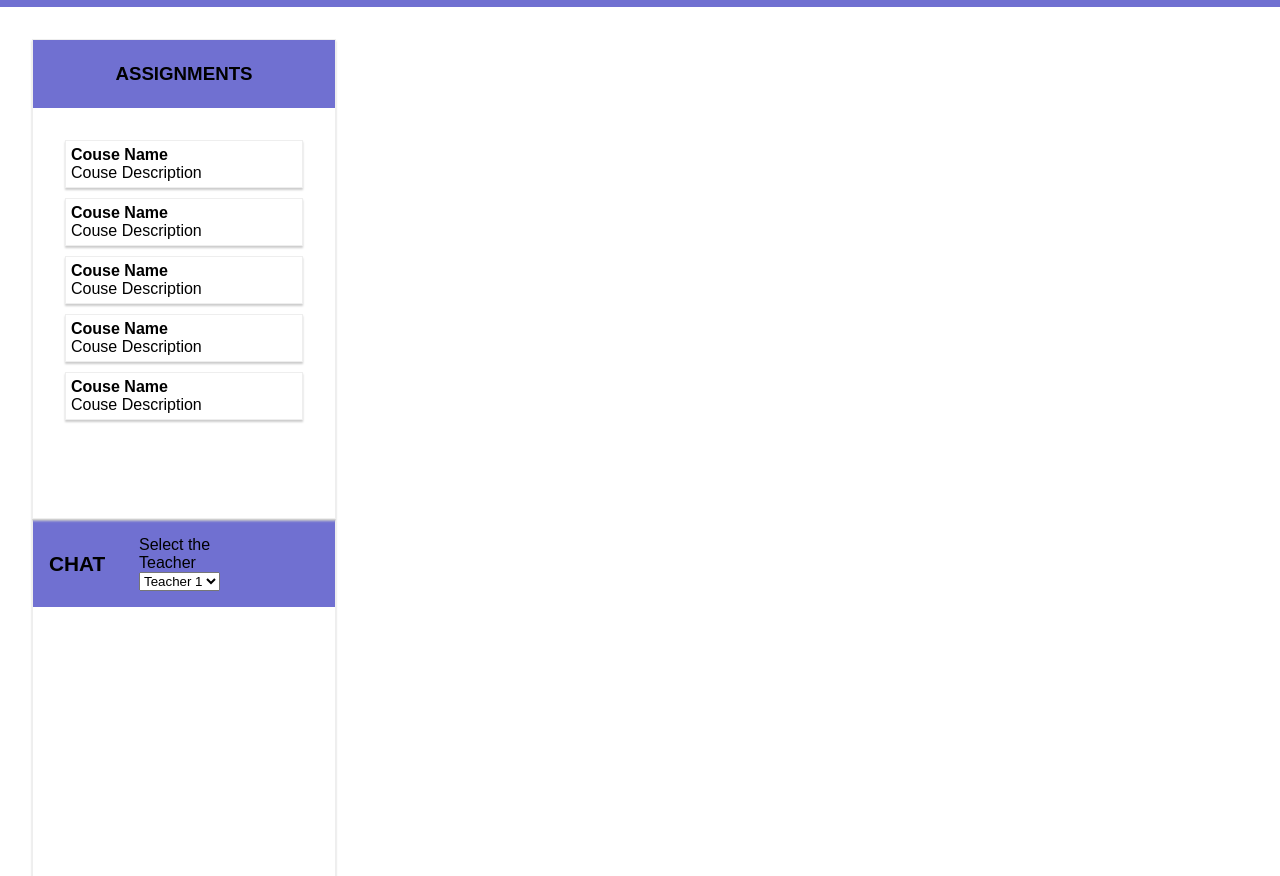
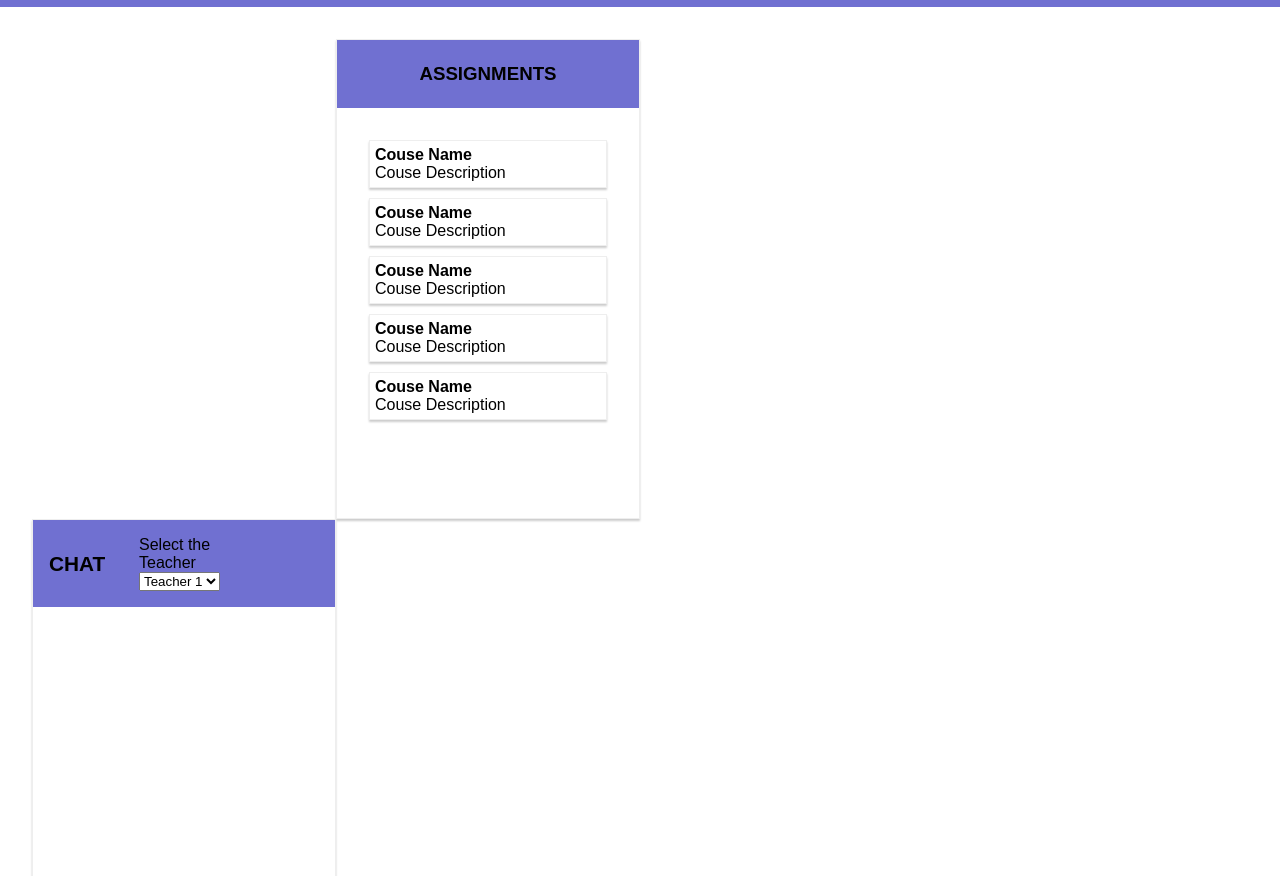
Before and after one commit to hnakodkar/Parade-App, a plain HTML site: page Front-End/index.html in a window 1280 px wide. Shown: the part 76-952 px from the top of the page. Drawn offline with Linux system fonts and the light colour scheme.

```diff
--- a/Front-End/js/app.js
+++ b/Front-End/js/app.js
@@ -40,12 +40,12 @@ const anchor = document.querySelector('.anchor');
 const footerAnchor = document.querySelector('.footer-anchor');
 const headerAnchor = document.querySelector('.header-anchor');
 
-const renderLogin = () => {
+/*const renderLogin = () => {
     while (anchor.firstChild) {
         anchor.removeChild(anchor.firstChild);
     }
     anchor.appendChild(createLogin());
-}
+}*/
 
 const displayFooter = () => {
 
@@ -86,7 +86,7 @@ const displayAssignmentForm = () => {
 
 const displayChatView = () => {
 
-    anchor.prepend(createChatView());
+    anchor.appendChild(createChatView());
 }
 
 const displayAssignmentView = () => {
--- a/Front-End/layout.css
+++ b/Front-End/layout.css
@@ -188,6 +188,7 @@ body {
 
 .chat {
     grid-template-rows: 1fr 6fr 1fr;
+    grid-column: 1/2;
 }
 
 
@@ -195,6 +196,7 @@ body {
 
     display: grid;
     grid-template-columns: 1fr 1fr 1fr 1fr;
+    grid-template-rows: 1fr;
     margin: 2rem;
 }
 
@@ -255,7 +257,7 @@ body {
 .assignment {
 
     grid-template-rows: 1fr 6fr;
-
+    grid-column: 2/3;
 }
 
 .assignment-body {
```
